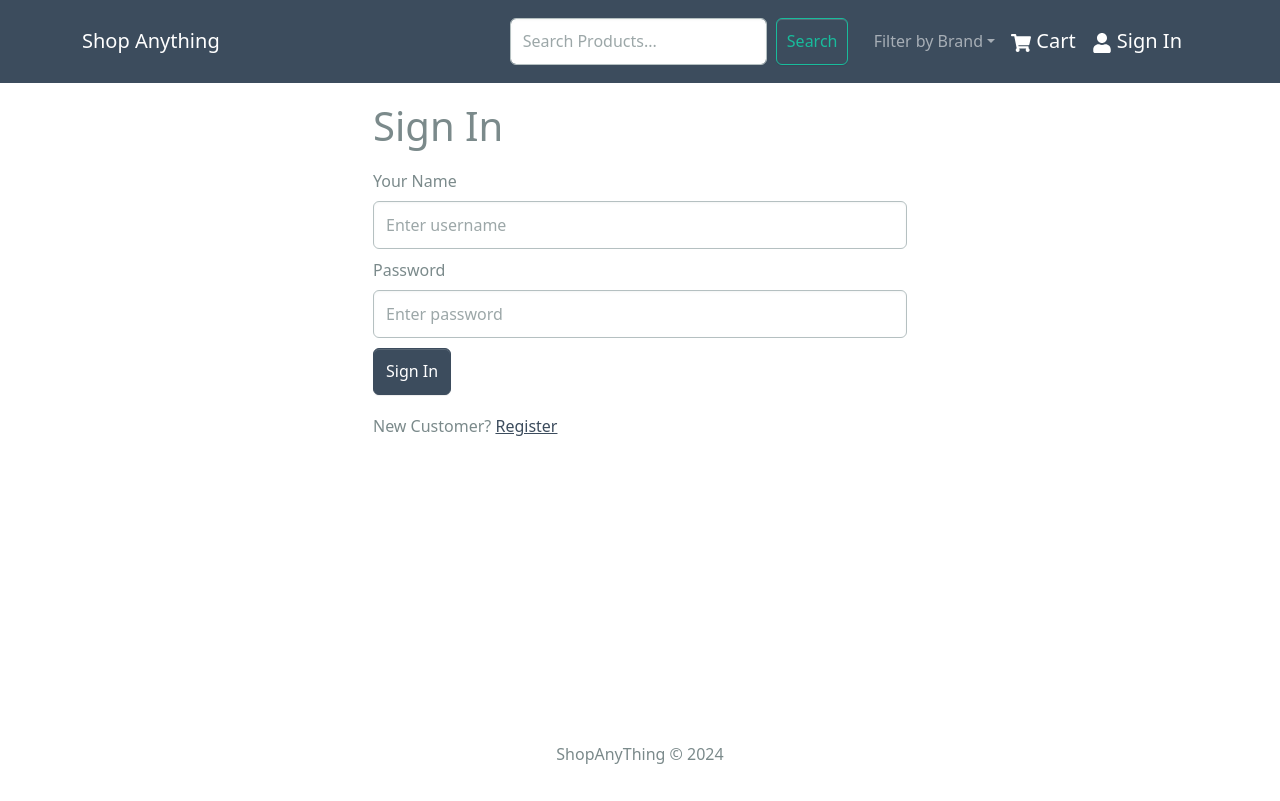
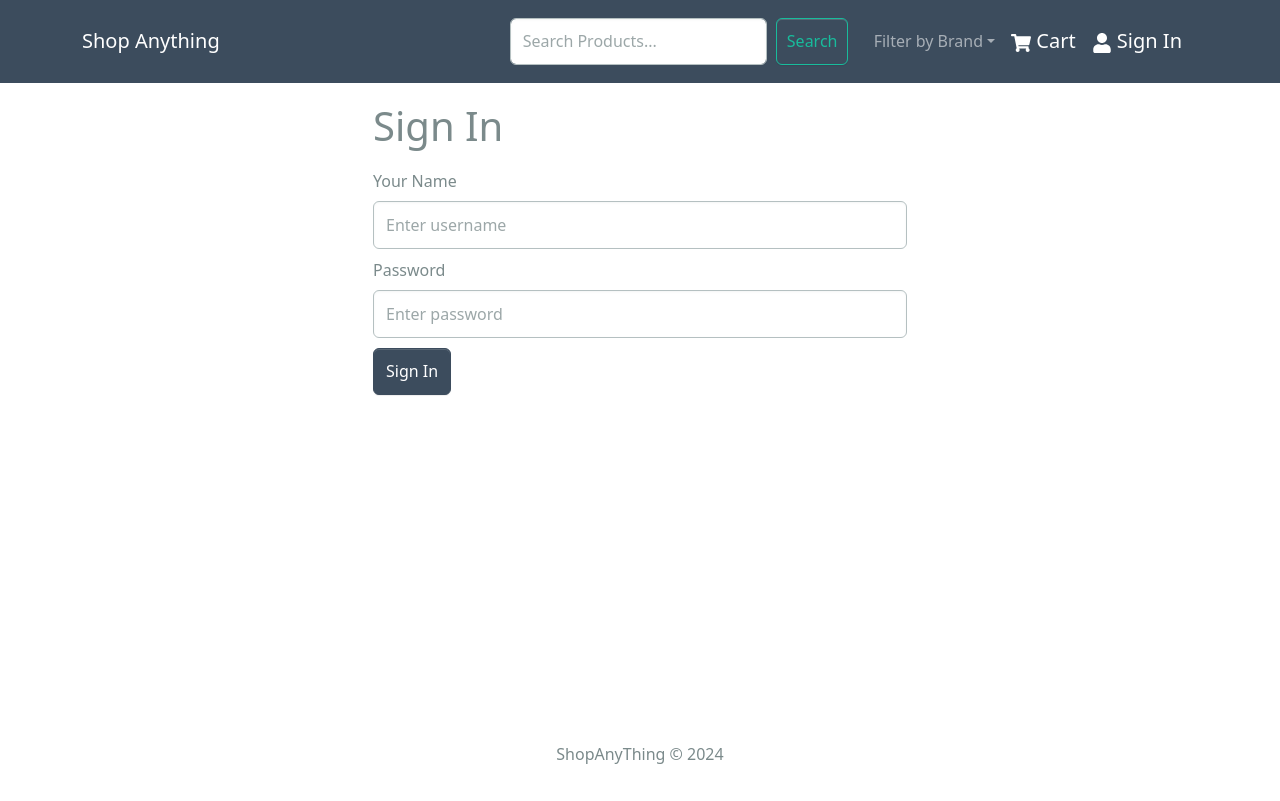
Before and after one commit to zarifRahman/proshop, a React (Create React App) app in the folder frontend/: page /login in a window 1280 px wide. Built offline with nearby package versions, Linux system fonts and the light colour scheme.

Commit message:
minor change

```diff
--- a/frontend/src/screens/LoginScreen.jsx
+++ b/frontend/src/screens/LoginScreen.jsx
@@ -72,15 +72,6 @@ const LoginScreen = () => {
 
         {isLoading && <Loader />}
       </Form>
-
-      <Row className='py-3'>
-        <Col>
-          New Customer?{' '}
-          <Link to={redirect ? `/register?redirect=${redirect}` : '/register'}>
-            Register
-          </Link>
-        </Col>
-      </Row>
     </FormContainer>
   );
 };
```
